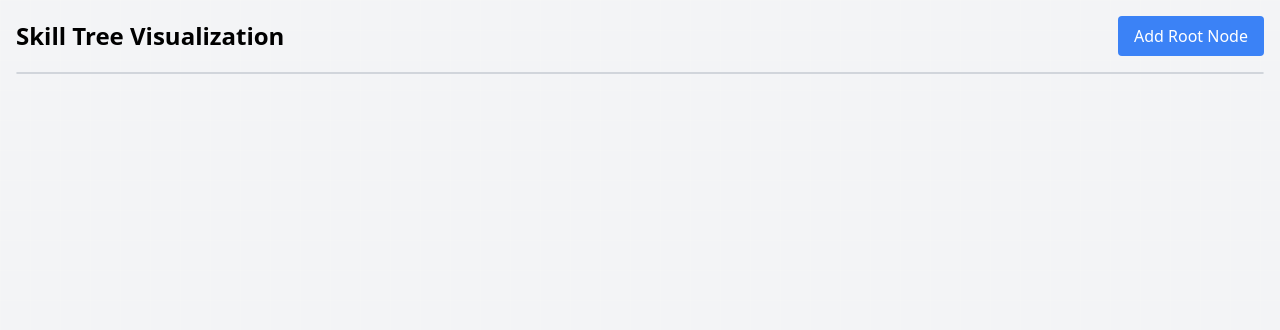
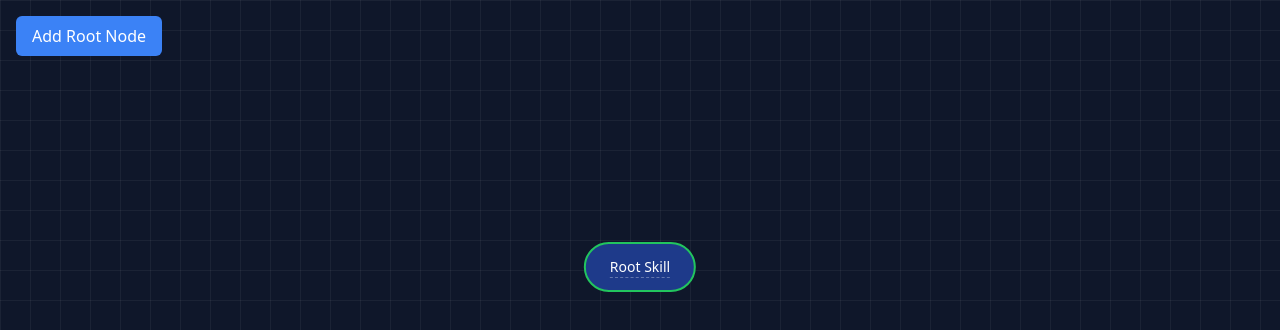
Before and after one commit to peak-flow/skill-tree, a plain HTML site: page index.html in a window 1280 px wide. Drawn offline with nearby package versions, Linux system fonts and the light colour scheme.

Commit message:
added screenshot

```diff
--- a/index.html
+++ b/index.html
@@ -4,27 +4,43 @@
     <meta charset="UTF-8">
     <meta name="viewport" content="width=device-width, initial-scale=1.0">
     <title>Skill Tree Visualization</title>
+    <script defer src="https://cdn.jsdelivr.net/npm/alpinejs@3.x.x/dist/cdn.min.js"></script>
     <script src="https://cdn.tailwindcss.com"></script>
-    <script defer src="https://cdn.jsdelivr.net/npm/alpinejs@3.x.x/dist/cdn.min.js"></script>
+    <script>
+        tailwind.config = {
+            theme: {
+                extend: {
+                    colors: {
+                        primary: '#3b82f6',
+                        secondary: '#f97316',
+                        background: '#0f172a',
+                        node: {
+                            default: '#ffffff',
+                            active: '#22c55e',
+                            connected: '#f59e0b'
+                        }
+                    }
+                }
+            }
+        }
+    </script>
     <link rel="stylesheet" href="styles.css">
 </head>
-<body class="bg-gray-100 min-h-screen">
-    <div class="container mx-auto p-4" x-data="skillTree()">
-        <div class="flex justify-between items-center mb-4">
-            <h1 class="text-2xl font-bold">Skill Tree Visualization</h1>
-            <button @click="addNode(null)" class="bg-blue-500 hover:bg-blue-600 text-white px-4 py-2 rounded">
+<body class="text-white">
+    <div class="relative w-screen h-screen" x-data="skillTree()">
+        <!-- Canvas for drawing connections -->
+        <canvas id="skill-connections" class="absolute top-0 left-0 w-full h-full z-0"></canvas>
+
+        <!-- Controls -->
+        <div class="absolute top-4 left-4 z-20 flex gap-2">
+            <button @click="addNode(null)" class="px-4 py-2 bg-primary rounded-md hover:bg-primary/80 transition">
                 Add Root Node
             </button>
         </div>
 
-        <div class="relative border border-gray-300 bg-white rounded-lg shadow-md skill-container">
-            <!-- Canvas for drawing connections -->
-            <canvas id="skill-connections" class="absolute top-0 left-0 w-full h-full"></canvas>
-
-            <!-- Container for nodes -->
-            <div class="relative w-full h-full">
-                <!-- Nodes will be rendered here -->
-            </div>
+        <!-- Container for nodes -->
+        <div class="absolute inset-0 z-10">
+            <!-- Nodes will be rendered here -->
         </div>
     </div>
 
```
Also changed, not shown: screenshot.png (added), 1 other file.
